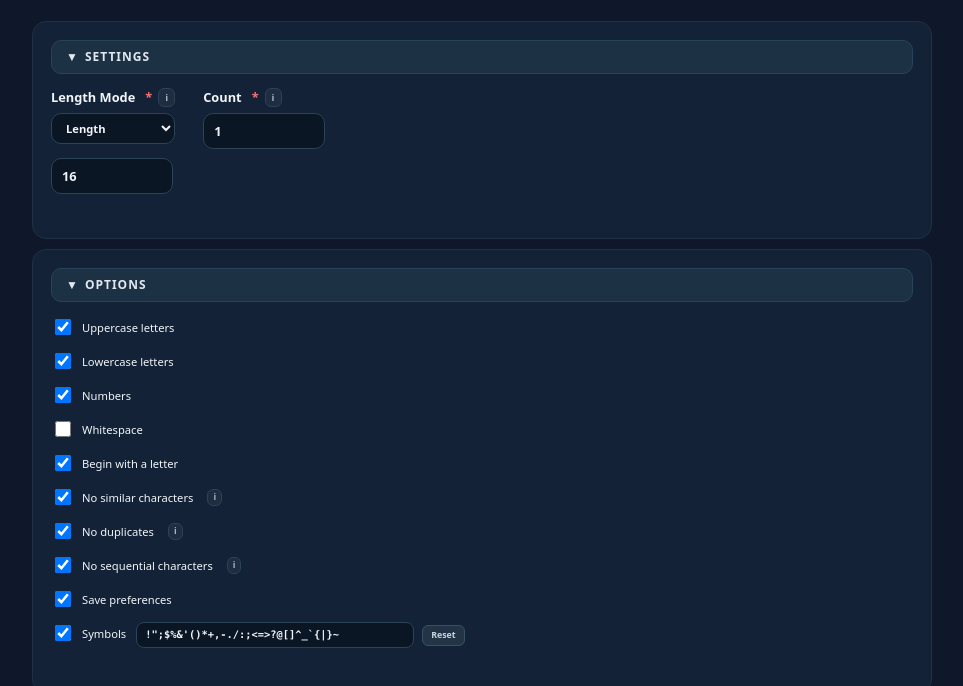
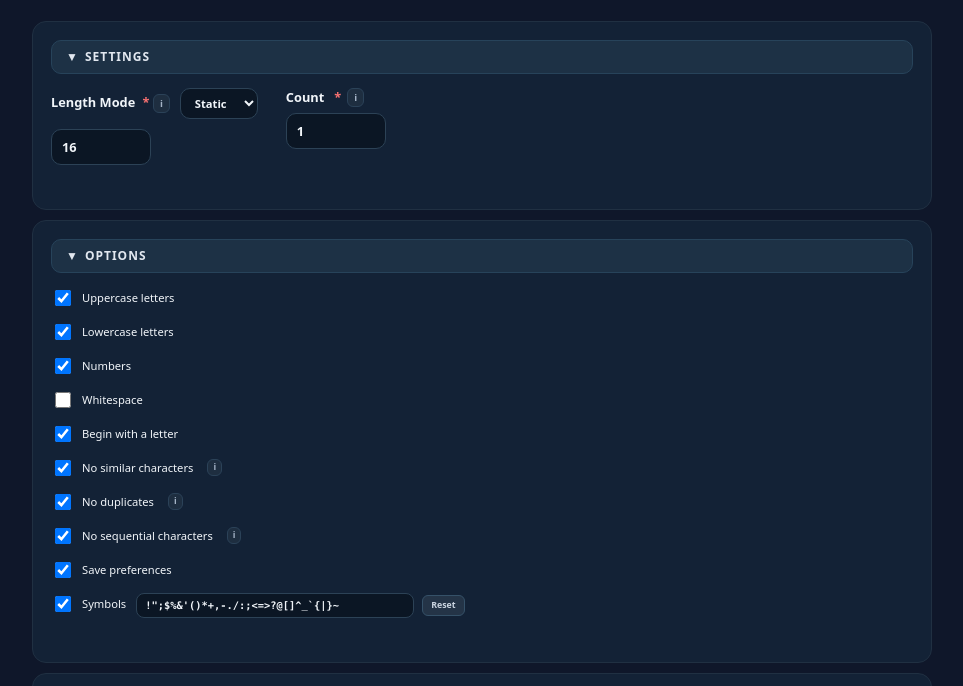
Before and after one commit to keteague/PassGen, a plain HTML site: page index.html in a window 1280 px wide. Shown: the part 88-774 px from the top of the page, without its empty margins (158-1121 px from the left). Drawn offline with Linux system fonts and the light colour scheme.

Commit message:
feat: rename Length to Static, move selector right, widen max to 9999, narrow range inputs

```diff
--- a/index.html
+++ b/index.html
@@ -19,24 +19,26 @@
 					<h2 class="subheading"><button type="button" class="collapse-btn" aria-expanded="true">SETTINGS</button></h2>
 					<div class="section-body">
 					<form id="settingsForm" novalidate class="settings-row">
-						<div class="field" style="max-width:220px;">
-							<label class="label-inline-head">
-								<span class="label-row">Length Mode <span class="req" aria-hidden="true">*</span>
-									<span class="info-wrap"><button type="button" class="info-btn" id="lengthInfo" aria-label="Password length information" aria-expanded="false">i</button>
-										<span id="lengthTip" role="tooltip" class="tooltip hidden">Choose fixed Length or a Range. Range generates variable length passwords within the min/max.</span>
+						<div class="field" style="max-width:250px;">
+							<label class="label-inline-head" style="display:flex;flex-direction:column;gap:6px;">
+								<div class="label-row" style="display:flex;justify-content:space-between;align-items:center;gap:10px;">
+									<span>Length Mode <span class="req" aria-hidden="true">*</span>
+										<span class="info-wrap"><button type="button" class="info-btn" id="lengthInfo" aria-label="Password length information" aria-expanded="false">i</button>
+											<span id="lengthTip" role="tooltip" class="tooltip hidden">Choose Static or Range. Range generates variable length passwords within the min/max.</span>
+										</span>
 									</span>
-								</span>
-								<select id="lengthMode" class="len-mode-select">
-									<option value="fixed" selected>Length</option>
-									<option value="range">Range</option>
-								</select>
-								<div class="length-fixed-group" style="margin-top:8px;display:flex;align-items:center;gap:6px;">
-									<input id="lengthInput" name="length" type="number" inputmode="numeric" pattern="\\d+" required min="1" max="999" value="16" class="len-narrow" />
+									<select id="lengthMode" class="len-mode-select">
+										<option value="fixed" selected>Static</option>
+										<option value="range">Range</option>
+									</select>
 								</div>
-								<div class="length-range-group" style="margin-top:8px;display:none;align-items:center;gap:6px;">
-									<input id="lengthMin" type="number" inputmode="numeric" pattern="\\d+" min="1" max="999" value="12" class="len-narrow" aria-label="Minimum length" />
+								<div class="length-fixed-group" style="margin-top:4px;display:flex;align-items:center;gap:6px;">
+									<input id="lengthInput" name="length" type="number" inputmode="numeric" pattern="\\d+" required min="1" max="9999" value="16" class="len-narrow" />
+								</div>
+								<div class="length-range-group" style="margin-top:4px;display:none;align-items:center;gap:6px;">
+									<input id="lengthMin" type="number" inputmode="numeric" pattern="\\d+" min="1" max="9999" value="12" class="len-narrow" aria-label="Minimum length" />
 									<span style="font-size:.65rem;color:#94a3b8;">to</span>
-									<input id="lengthMax" type="number" inputmode="numeric" pattern="\\d+" min="1" max="999" value="16" class="len-narrow" aria-label="Maximum length" />
+									<input id="lengthMax" type="number" inputmode="numeric" pattern="\\d+" min="1" max="9999" value="16" class="len-narrow" aria-label="Maximum length" />
 								</div>
 							</label>
 							<div class="error" id="lengthError" role="alert" aria-live="polite"></div>
@@ -105,7 +107,7 @@
 			.field label{font-size:.8rem;font-weight:600;display:flex;flex-direction:column;gap:6px;}
 			.field input{background:#0b1624;border:1px solid #2c4256;color:#f1f5f9;padding:8px 10px;font:600 .8rem/1 system-ui;border-radius:10px;outline:none;}
 			.len-mode-select{background:#0b1624;border:1px solid #2c4256;color:#f1f5f9;padding:6px 10px;font:600 .7rem/1 system-ui;border-radius:10px;}
-			.len-narrow{width:100px;}
+			.len-narrow{width:78px;padding:8px 8px;font-variant-numeric:tabular-nums;}
 			.field input:focus{border-color:#2563eb;box-shadow:0 0 0 3px #2563eb40;}
 			.error{font-size:.65rem;color:#f87171;min-height:14px;}
 			.req{color:#f87171;margin-left:4px;}
@@ -185,7 +187,7 @@
 						const num=parseInt(v,10);
 						if(isNaN(num)){ error.textContent='Enter a numeric value.'; return false; }
 						if(num<1){ error.textContent='Minimum is 1.'; return false; }
-						if(num>999){ error.textContent='Maximum is 999.'; return false; }
+						if(num>9999){ error.textContent='Maximum is 9999.'; return false; }
 						error.textContent=''; return true;
 					}else{
 						let a=lengthMin.value.trim(); let b=lengthMax.value.trim();
@@ -195,7 +197,7 @@
 						const amin=parseInt(a,10), bmax=parseInt(b,10);
 						if(isNaN(amin)||isNaN(bmax)){ error.textContent='Enter numeric values.'; return false; }
 						if(amin<1){ error.textContent='Minimum is 1.'; return false; }
-						if(bmax>999){ error.textContent='Maximum is 999.'; return false; }
+						if(bmax>9999){ error.textContent='Maximum is 9999.'; return false; }
 						if(amin>bmax){ error.textContent='Min cannot exceed max.'; return false; }
 						error.textContent=''; return true;
 					}
@@ -298,7 +300,7 @@
 						list.forEach(pw=>{ const li=document.createElement('li'); const copy=document.createElement('button'); copy.type='button'; copy.className='copy-icon'; copy.textContent='⧉'; const span=document.createElement('span'); span.textContent=pw; const cb=document.createElement('input'); cb.type='checkbox'; cb.className='pw-select'; cb.setAttribute('aria-label','Select password'); copy.addEventListener('click',()=>{ navigator.clipboard.writeText(pw).then(()=>{ copy.textContent='✔'; setTimeout(()=>copy.textContent='⧉',900); }); }); li.append(cb, span, copy); pwOutput.appendChild(li); });
 						updateSelectAllButton();
 					}
-					if(genStatus) genStatus.textContent=`Generated ${list.length} password${list.length!==1?'s':''} (len ${n})`;
+					if(genStatus) genStatus.textContent=`Generated ${list.length} password${list.length!==1?'s':''}`;
 				}
 				if(genBtn) genBtn.addEventListener('click',doGenerate);
 				if(symbolsText && !symbolsText.value){ symbolsText.value=DEFAULT_SYMBOLS; }
```
